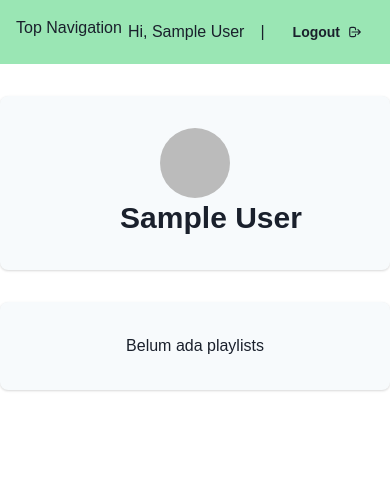
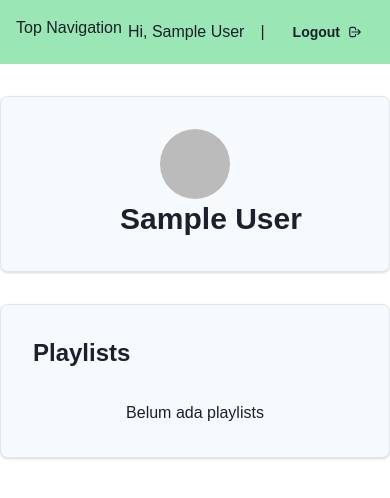
Before and after one commit to kalwabed/topspot, a Next.js app: page / in a window 390 px wide. Shown: the top 498 px of the page. Built offline with nearby package versions, Linux system fonts and the light colour scheme; no server answers; sample sign-in values are in the browser's storage.

Commit message:
chore: responsive playlist

```diff
--- a/next.config.js
+++ b/next.config.js
@@ -5,7 +5,7 @@ const nextConfig = {
   reactStrictMode: true,
   swcMinify: true,
   images: {
-    domains: ['i.scdn.co', 'seeded-session-images.scdn.co'],
+    domains: ['i.scdn.co', 'seeded-session-images.scdn.co', 'seed-mix-image.spotifycdn.com'],
     formats: ['image/avif', 'image/webp']
   }
 }
--- a/src/components/profile/playlists.tsx
+++ b/src/components/profile/playlists.tsx
@@ -7,7 +7,7 @@ import { UserPlaylists } from '~types/playlists'
 
 const Playlists = ({ playlists }: { playlists: UserPlaylists }) => {
   return (
-    <Grid gridTemplateColumns="repeat(4,1fr)" gap={6}>
+    <Grid gridTemplateColumns={['none', 'repeat(4,1fr)']} gridTemplateRows={['repeat(1,1fr)', 'none']} gap={6}>
       {playlists?.items?.map(item => (
         <LinkBox
           key={item.id}
@@ -15,11 +15,14 @@ const Playlists = ({ playlists }: { playlists: UserPlaylists }) => {
           display="flex"
           flexDir="column"
           w="full"
-          bgColor="gray.100"
+          bgColor="green.100"
           overflow="hidden"
           rounded="md"
+          shadow="sm"
+          transition="all .2s ease-in-out"
+          _hover={{ shadow: 'md', bgColor: 'green.200' }}
         >
-          <Image src={item.images[0].url} width={150} height={200} alt={item.name} className="rounded-md" />
+          <Image src={item.images[0].url} priority width={250} height={250} alt={item.name} className="rounded-md" />
 
           <Link href="/playlists/123" passHref>
             <LinkOverlay
--- a/src/pages/index.tsx
+++ b/src/pages/index.tsx
@@ -14,7 +14,17 @@ const HomePage: NextPage = () => {
 
   return (
     <VStack align="start" w="full" spacing={8} mt={8}>
-      <Flex flexDir={['column', 'row']} w="full" alignItems="center" p={8} bgColor="gray.50" rounded="lg" shadow="base">
+      <Flex
+        flexDir={['column', 'row']}
+        w="full"
+        alignItems="center"
+        p={8}
+        bgColor="gray.50"
+        rounded="lg"
+        shadow="base"
+        border="1px solid"
+        borderColor="gray.200"
+      >
         <Image
           src={session?.user?.image || ''}
           alt="User profile"
@@ -27,7 +37,11 @@ const HomePage: NextPage = () => {
         <Heading ml={8}>{session?.user?.name}</Heading>
       </Flex>
 
-      <Box w="full" p={8} bgColor="gray.50" rounded="lg" shadow="base">
+      <Box w="full" p={8} bgColor="gray.50" rounded="lg" shadow="base" border="1px solid" borderColor="gray.200">
+        <Heading fontSize="2xl" mb={8}>
+          Playlists
+        </Heading>
+
         {playlists ? (
           <Playlists playlists={playlists?.userPlaylists} />
         ) : (
```
